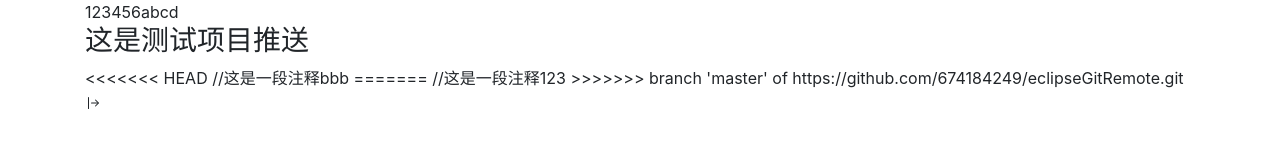
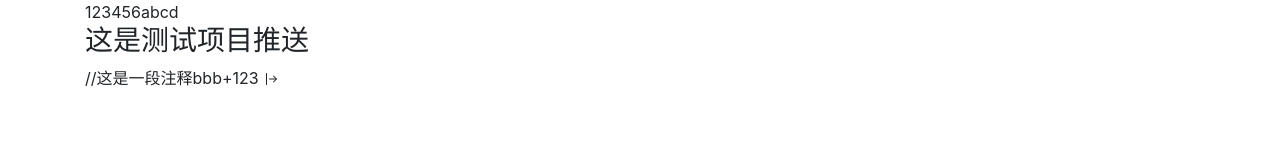
Before and after one commit to 674184249/eclipseGitRemote, a plain HTML site: page gitbbb/index.html in a window 1280 px wide. Drawn offline with nearby package versions, Linux system fonts and the light colour scheme.

Commit message:
解决了冲突

```diff
--- a/gitbbb/index.html
+++ b/gitbbb/index.html
@@ -11,11 +11,7 @@
     <div class="container">
     	<div>123456abcd</div>
     	<h3>这是测试项目推送</h3>
-<<<<<<< HEAD
-        //这是一段注释bbb
-=======
-        //这是一段注释123
->>>>>>> branch 'master' of https://github.com/674184249/eclipseGitRemote.git
+        //这是一段注释bbb+123
         <svg class="bi bi-arrow-bar-right" width="1em" height="1em" viewBox="0 0 16 16" fill="currentColor" xmlns="http://www.w3.org/2000/svg">
             <path fill-rule="evenodd" d="M10.146 4.646a.5.5 0 0 1 .708 0l3 3a.5.5 0 0 1 0 .708l-3 3a.5.5 0 0 1-.708-.708L12.793 8l-2.647-2.646a.5.5 0 0 1 0-.708z"/>
             <path fill-rule="evenodd" d="M6 8a.5.5 0 0 1 .5-.5H13a.5.5 0 0 1 0 1H6.5A.5.5 0 0 1 6 8zm-2.5 6a.5.5 0 0 1-.5-.5v-11a.5.5 0 0 1 1 0v11a.5.5 0 0 1-.5.5z"/>
```
